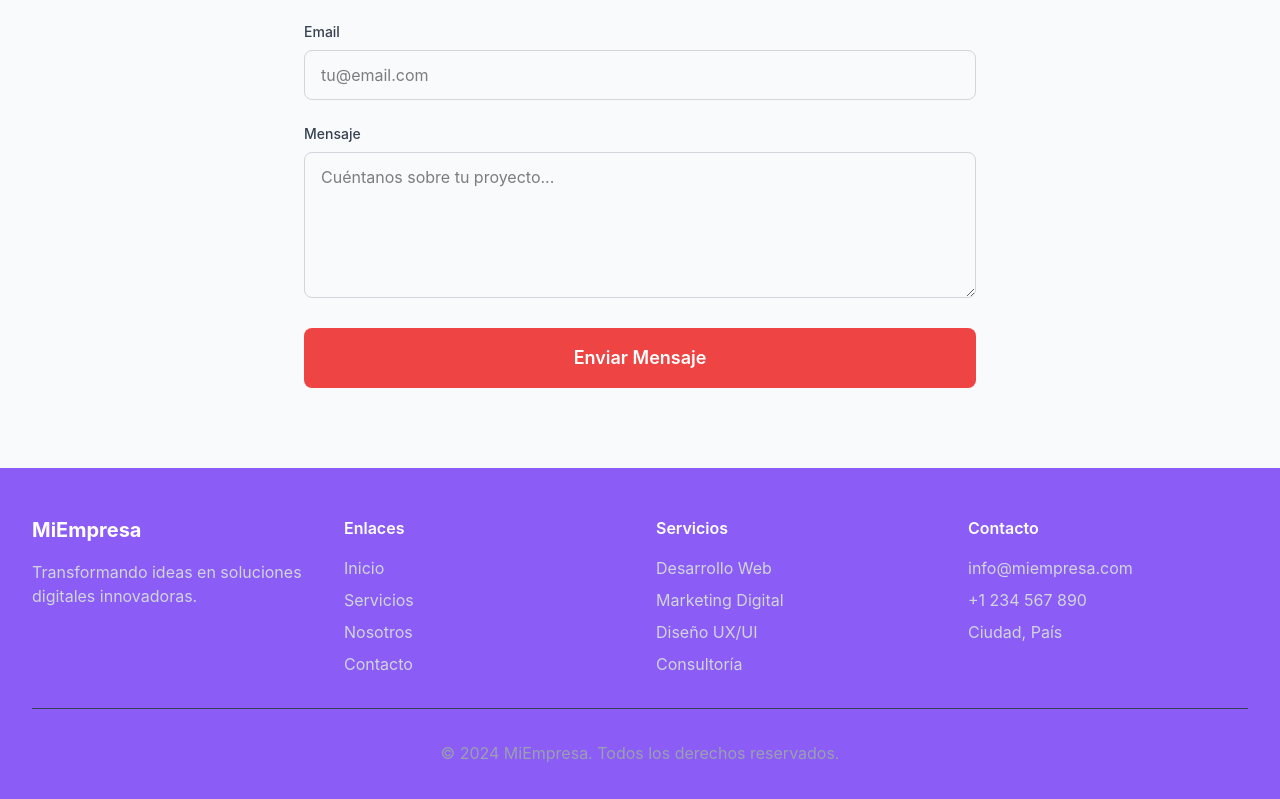
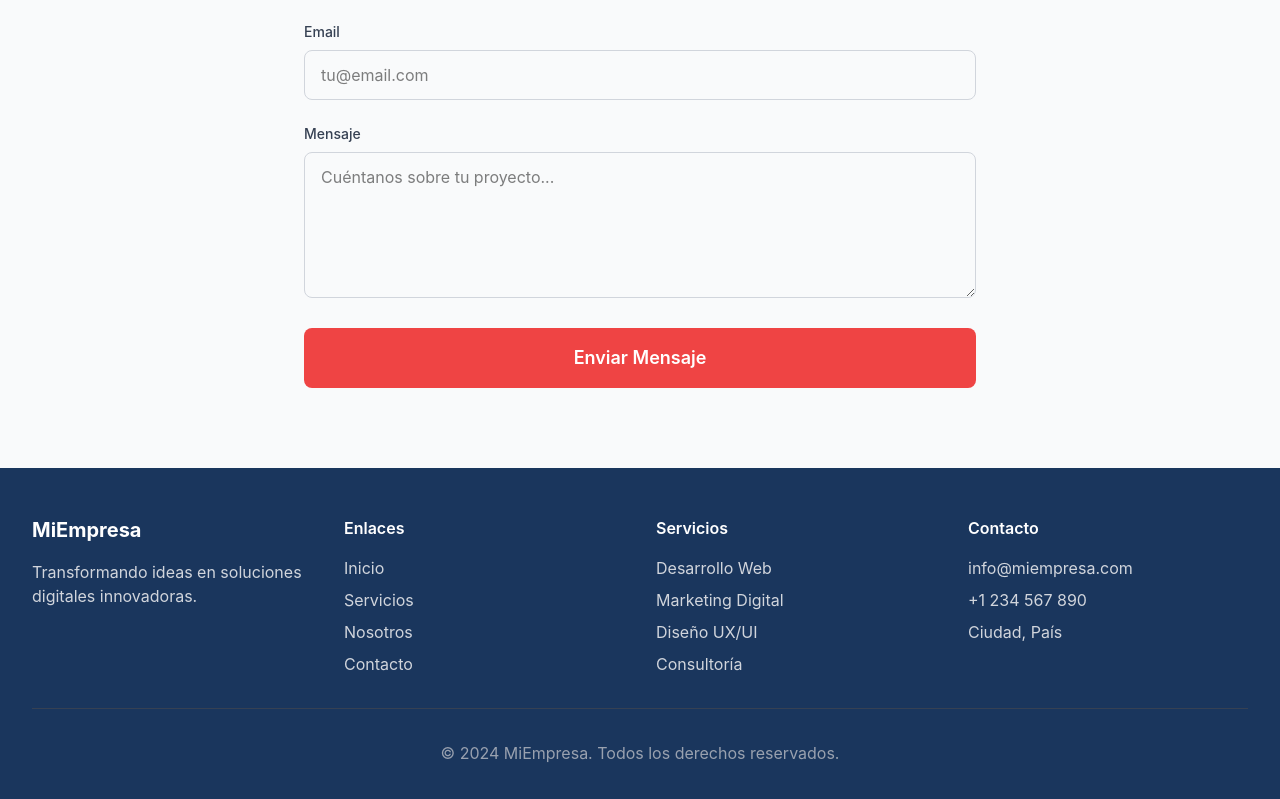
Before and after one commit to edwinvallejo87/test-site-demo, a Next.js app: page / in a window 1280 px wide. Shown: the part 2156-2955 px from the top of the page. Built offline with nearby package versions, Linux system fonts and the light colour scheme.

Commit message:
Update src/app/globals.css

```diff
--- a/src/app/globals.css
+++ b/src/app/globals.css
@@ -4,7 +4,7 @@
   --color-header: #1e3a5f;
   --color-banner: #3b82f6;
   --color-primary: #ef4444;
-  --color-footer: #8B5CF6;
+  --color-footer: #1a365d;
   --color-card: #f8fafc;
 }
 
```
